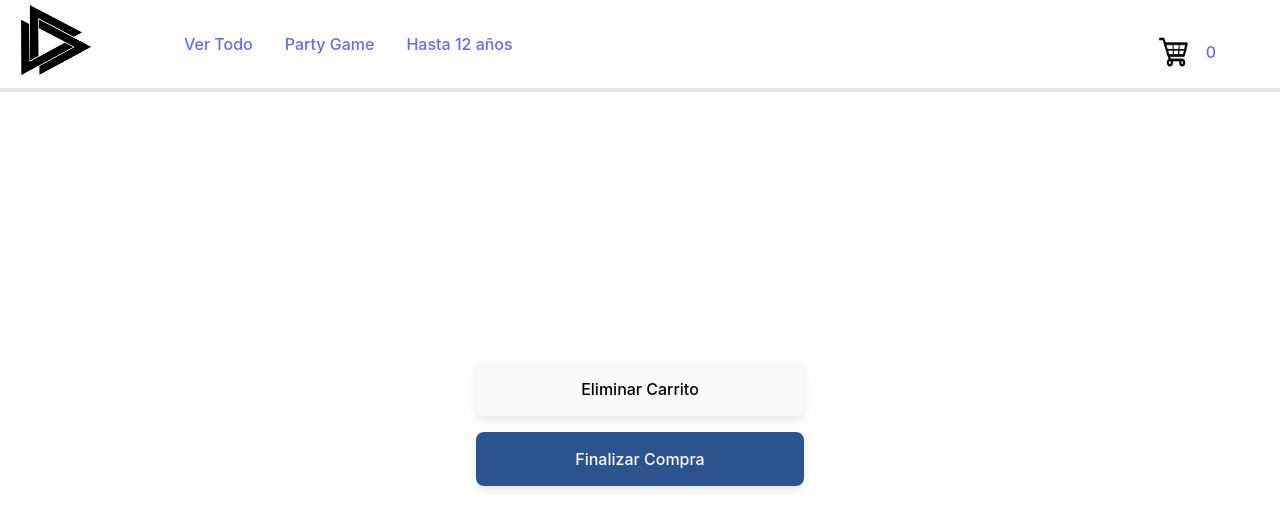
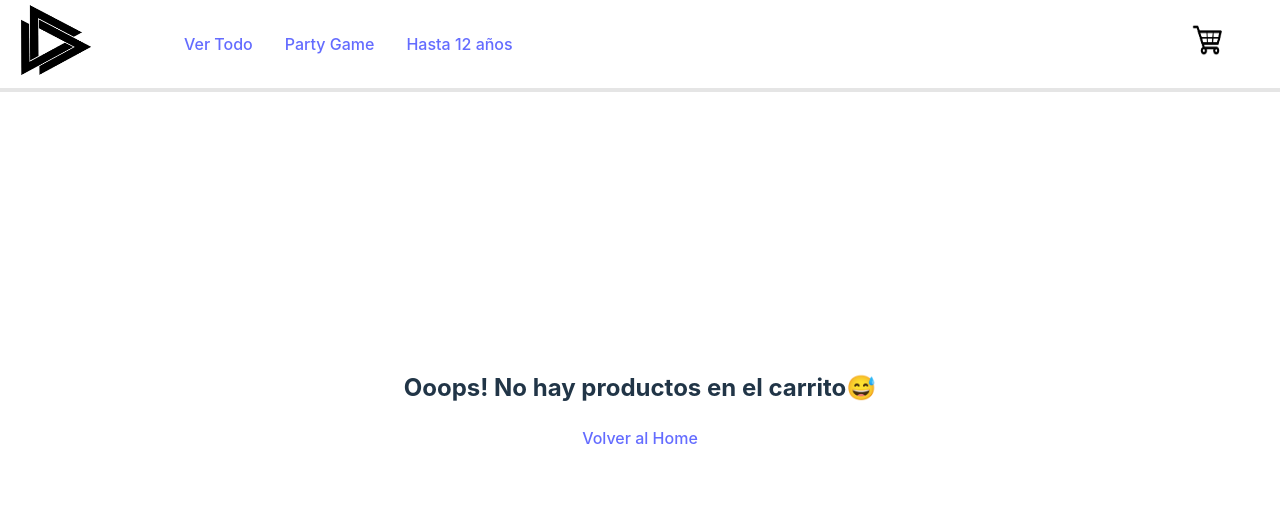
Before and after one commit to gustavoibarra94/React-Coder, a React (Vite) app: page /carrito in a window 1280 px wide. Shown: the top 528 px of the page. Built offline with nearby package versions, Linux system fonts and the light colour scheme.

Commit message:
hasta rendering

```diff
--- a/src/components/Carrito/Carrito.jsx
+++ b/src/components/Carrito/Carrito.jsx
@@ -1,9 +1,19 @@
 import { useContext } from "react";
 import { CartContext } from "../../context/cartContext";
 import '../../components/Carrito/carrito.css'
+import { Link } from "react-router-dom";
 
 const Carrito = ()=>{
-    const {carrito, borrarCarrito, borrarProducto} = useContext (CartContext)
+    const {carrito, borrarCarrito, borrarProducto,totalPrecio} = useContext (CartContext)
+
+    if (carrito.length === 0 ){
+        return (
+            <div>
+               <h2>Ooops! No hay productos en el carrito😅</h2>
+               <Link to="/">Volver al Home</Link>
+            </div>
+        )
+    }
     return(
         <div className="carrito">
             <ul className="lista">
@@ -17,9 +27,9 @@ const Carrito = ()=>{
                     </li>
                 ))}
             </ul>
-
+            <h2>Total ${totalPrecio()}</h2>
+            <button className="botoncompra"> Finalizar Compra</button>
             <button className="botoncarrito" onClick={borrarCarrito}> Eliminar Carrito</button>
-            <button className="botoncompra"> Finalizar Compra</button>
         </div>
 
     )
--- a/src/components/Item/Itemdetail/Itemdetail.css
+++ b/src/components/Item/Itemdetail/Itemdetail.css
@@ -39,12 +39,16 @@
     padding-top: 1rem;
     padding-bottom: 1rem;
     width: 100%;
-    background-color: rgb(43, 84, 142);
-    color: #fff;
     justify-content: flex-end;
     box-shadow: 0 4px 8px rgba(0, 0, 0, 0.1);
+    color:rgb(43, 84, 142);
 
 
+}
+
+.botonTerminar:hover{
+  background-color: rgb(43, 84, 142);
+  color: #fff;
 }
 
 .botonSeguirComprando {
--- a/src/components/navBar/CartWidget.jsx
+++ b/src/components/navBar/CartWidget.jsx
@@ -5,13 +5,15 @@ import { Link} from "react-router-dom"
 
 
 const CartWidget=()=>{
-    const {totalCantidad}= useContext(CartContext)
+    const {carrito, totalCantidad}= useContext(CartContext)
     return(
 
          <Link to="/carrito" id="cartwidget">
 
             <img src="/public/img/Cart.png" alt="Carrito"/>
-            <p>{totalCantidad()}</p>
+
+            { carrito.length !== 0 && <p>{totalCantidad()}</p>}
+
 
          </Link>
 
--- a/src/context/cartContext.jsx
+++ b/src/context/cartContext.jsx
@@ -27,6 +27,10 @@ const CartProvider = ({children})=> {
        return carrito.reduce((total, producto)=> total+producto.cantidad, 0)
 
     }
+
+    const totalPrecio = () =>{
+        return carrito.reduce ((total,producto)=> total+ producto.cantidad*producto.precio,0)
+    }
     const borrarCarrito=()=>{
         setCarrito ([])
     }
@@ -38,7 +42,7 @@ const CartProvider = ({children})=> {
     }
 
     return (
-        <CartContext.Provider value={{carrito, añadirProducto, totalCantidad, borrarCarrito, borrarProducto}}>
+        <CartContext.Provider value={{carrito, añadirProducto, totalCantidad, borrarCarrito, borrarProducto,totalPrecio}}>
             {children}
 
         </CartContext.Provider>
```
Also changed, not shown: src/components/navBar/navbar.css (line endings or trailing spaces).
